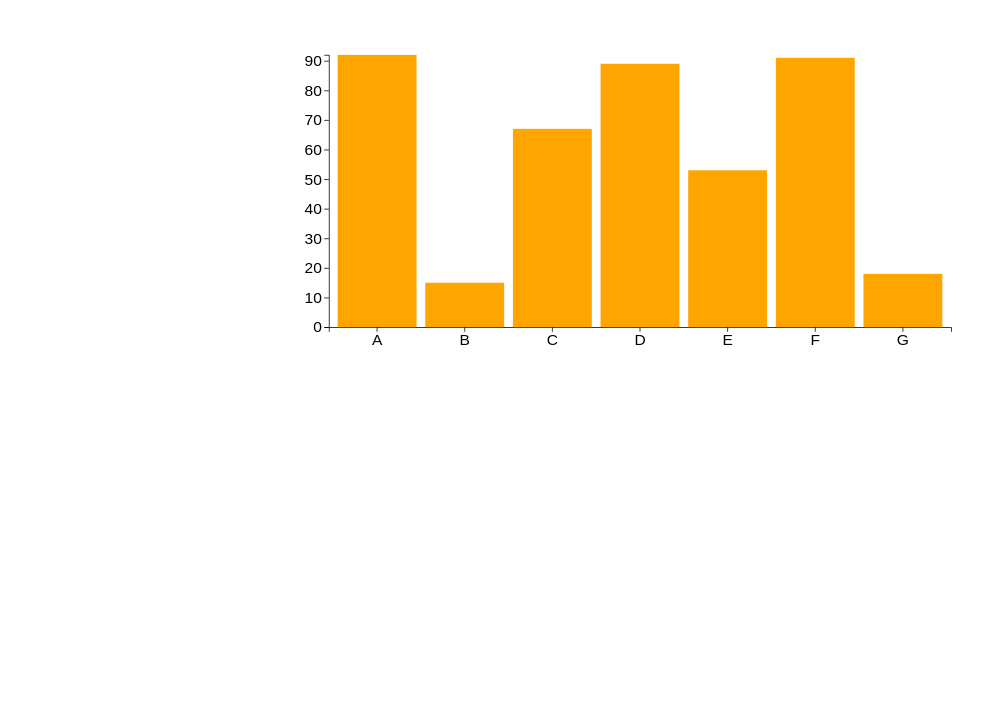
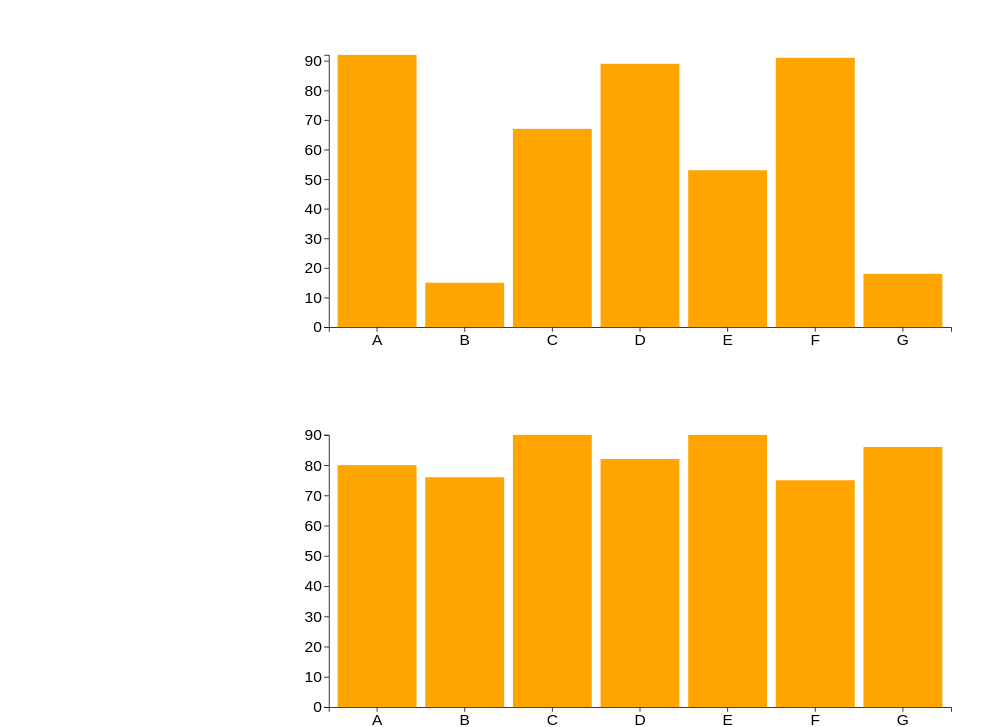
Before and after one commit to DS4200-S22/ic-07-VedanshiShah7, a plain HTML site: page index.html in a window 1280 px wide. Shown: the part 79-806 px from the top of the page, without its empty margins (0-1005 px from the left). Drawn offline with Linux system fonts and the light colour scheme.

Commit message:
csv charts

```diff
--- a/js/barchart.js
+++ b/js/barchart.js
@@ -122,3 +122,103 @@ svg1.selectAll(".bar") // take element svg and select all bar classes inside the
      .on("mouseover", mouseover1) // adds the event handler for mouse going over the data
      .on("mousemove", mousemove1) // adds the event handler for when the mouse mouses
      .on("mouseleave", mouseleave1); // adds the event handler for when the mouse leaves
+
+/*
+
+  CSV data loaded - barchart
+
+*/
+
+// Add an svg to build within using dimensions set above
+const svg2 = d3
+  .select("#csv-bar")
+  .append("svg")
+  .attr("width", width-margin.left-margin.right)
+  .attr("height", height - margin.top - margin.bottom)
+  .attr("viewBox", [0, 0, width, height]);
+
+d3.csv("data/barchart.csv").then((data2) => {
+
+  /*
+
+  Axes
+
+  */
+
+  // Find the max Y
+  let maxY2 = d3.max(data2, function(d) { return d.score; });
+
+  // sets up a scaling function for data value to pixel value
+  let yScale2 = d3.scaleLinear()
+              .domain([0,maxY2])
+              .range([height-margin.bottom,margin.top]);
+
+  // sets up a scaling function for data value to pixel value
+  let xScale2 = d3.scaleBand()
+              .domain(d3.range(data2.length))
+              .range([margin.left, width - margin.right])
+              .padding(0.1);
+
+  // Add y axis to the svg
+  svg2.append("g")
+    .attr("transform", `translate(${margin.left}, 0)`)
+    .call(d3.axisLeft(yScale2))
+    .attr("font-size", '20px');
+
+  // Add x axis to the svg
+  svg2.append("g")
+      .attr("transform", `translate(0,${height - margin.bottom})`)
+      .call(d3.axisBottom(xScale2)
+              .tickFormat(i => data2[i].name))
+      .attr("font-size", '20px');
+
+  /*
+
+    Tooltip Set-up
+
+  */
+
+  // Adds a tooltip with the information
+  let tooltip2 = d3.select("#csv-bar")
+                  .append("div2")
+                  .attr('id', "tooltip2")
+                  .style("opacity", 0)
+                  .attr("class", "tooltip");
+
+  // Mouseover event handler
+  let mouseover2 = function(event, d) {
+    tooltip2.html("Name: " + d.name + "<br> Score: " + d.score + "<br>")
+            .style("opacity", 1);
+  };
+
+  // Mouse moving event handler
+  let mousemove2 = function(event, d) {
+    tooltip2.style("left", (event.x)+"px")
+            .style("top", (event.y + yTooltipOffset) +"px");
+  };
+
+  // Mouseout event handler
+  let mouseleave2 = function(event, d) {
+    tooltip2.style("opacity", 0);
+  };
+
+  /*
+
+    Bars
+
+  */
+
+  // Adds multiple bar shapes to the data binded
+  svg2.selectAll(".bar")
+    .data(data2)
+    .enter()
+    .append("rect")
+      .attr("class", "bar")
+      .attr("x", (d,i) => xScale2(i))
+      .attr("y", (d) => yScale2(d.score))
+      .attr("height", (d) => (height - margin.bottom) - yScale2(d.score))
+      .attr("width", xScale2.bandwidth())
+      .on("mouseover", mouseover2)
+      .on("mousemove", mousemove2)
+      .on("mouseleave", mouseleave2)
+});
--- a/js/scatterplot.js
+++ b/js/scatterplot.js
@@ -7,3 +7,99 @@ Modified: 12/08/21
 */
 
 // Build your scatterplot in this file
+
+/*
+
+  CSV data loaded - scatterplot
+
+*/
+
+// Add an svg to build within using dimensions set above
+const svg3 = d3
+  .select("#csv-scatter")
+  .append("svg")
+  .attr("width", width-margin.left-margin.right)
+  .attr("height", height - margin.top - margin.bottom)
+  .attr("viewBox", [0, 0, width, height]);
+
+d3.csv("data/scatter.csv").then((data3) => {
+
+    /*
+
+    Axes
+
+    */
+
+    // find max x
+    let maxX3 = d3.max(data3, (d) => { return d.day; });
+
+    // find max Y
+    let maxY3 = d3.max(data3, (d) => { return d.score; });
+
+    // sets up a scaling function for data value to pixel value
+    let xScale3 = d3.scaleLinear()
+                    .domain([0, maxX3])
+                    .range([margin.left, width - margin.right]);
+
+    // sets up a scaling function for the data value to pixel value on the y scale
+    let yScale3 = d3.scaleLinear()
+                .domain([0, maxY3])
+                .range([height - margin.bottom, margin.top]);
+
+    // Add y axis to the svg
+    svg3.append("g")
+        .attr("transform", `translate(${margin.left}, 0)`)
+        .call(d3.axisLeft(yScale3))
+        .attr("font-size", '20px');
+
+
+    // Add x axis to the svg
+    svg3.append("g")
+        .attr("transform", `translate(0,${height - margin.bottom})`)
+        .call(d3.axisBottom(xScale3))
+            .attr("font-size", '20px');
+
+    /*
+
+    Tooltip Set-up
+
+    */
+
+    // Adds a tooltip with the information
+    let tooltip3 = d3.select("#csv-scatter")
+                    .append("div3")
+                    .attr('id', "tooltip3")
+                    .style("opacity", 0)
+                    .attr("class", "tooltip");
+
+    // Mouseover event handler
+    let mouseover3 = function(event, d) {
+    tooltip3.html("Name: " + d.day + "<br> Score: " + d.score + "<br>")
+            .style("opacity", 1);
+    };
+
+    // Mouse moving event handler
+    let mousemove3 = function(event, d) {
+    tooltip3.style("left", (event.x)+"px")
+            .style("top", (event.y + yTooltipOffset) +"px");
+    };
+
+    // Mouseout event handler
+    let mouseleave3 = function(event, d) {
+    tooltip3.style("opacity", 0);
+    };
+
+    svg3.selectAll(".circle")
+        .data(data3)
+        .enter()
+        .append("circle")
+            .attr("class", "circle")
+            .attr("cx", (d,i) => xScale3(d.day))
+            .attr("cy", (d) => yScale3(d.score))
+            .attr("r", 10)
+            .attr("height", (d) => (height - margin.bottom) - yScale3(d.score))
+            .attr("width", (d) => (height - margin.bottom) - xScale3(d.day))
+            .on("mouseover", mouseover3)
+            .on("mousemove", mousemove3)
+            .on("mouseleave", mouseleave3);
+    });
--- a/style.css
+++ b/style.css
@@ -31,3 +31,8 @@ body {
   border: 0px;
   border-radius: 8px;
 }
+
+/* Circle class styling goes here */
+.circle {
+  fill: orange;
+}
```
Also changed, not shown: js/csv-barchart.js (added, +110 -0 lines), 1 other file.
